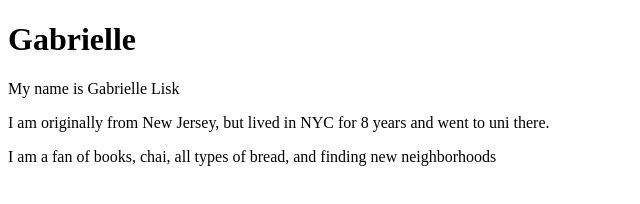
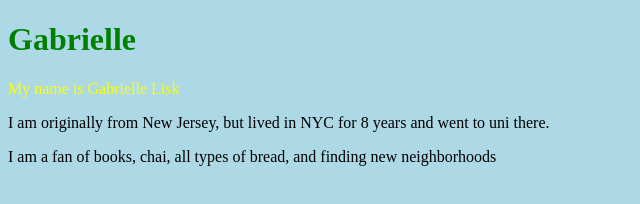
Before and after one commit to gabriellelisk14/INST0018_23-24_uczcgli, a plain HTML site: page index.html in a window 1280 px wide. Shown: the whole page, without its empty margins (0-640 px from the left). Drawn offline with Linux system fonts and the light colour scheme.

Commit message:
Update index.html

```diff
--- a/index.html
+++ b/index.html
@@ -1,7 +1,12 @@
 <!DOCTYPE html>
 <html>
 <head>
- <title>Introducing Myself</title>
+<style>
+body {background-color: lightblue;}
+h1 {color: green}
+p {color: yellow}
+</style>
+<title>Introducing Myself</title>
 </head>
 <body>
  <h1>Gabrielle</h1>
```
